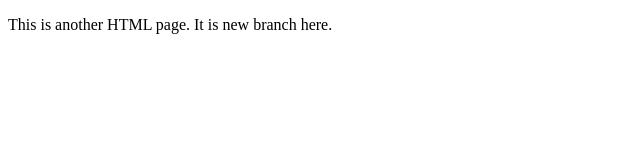
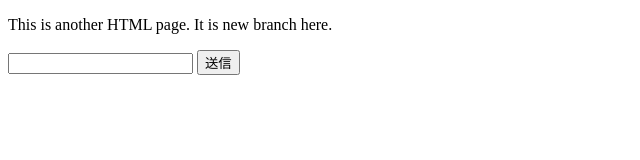
Before and after one commit to yuusuke1115/experiment, a plain HTML site: page another.html in a window 1280 px wide. Shown: the whole page, without its empty margins (0-640 px from the left). Drawn offline with Linux system fonts and the light colour scheme.

Commit message:
add: 送信機能追加

```diff
--- a/another.html
+++ b/another.html
@@ -7,5 +7,7 @@
 </head>
 <body>
   <p>This is another HTML page. It is new branch here.</p>
+  <input type="text">
+  <input type="submit" value="送信">
 </body>
 </html>
```
